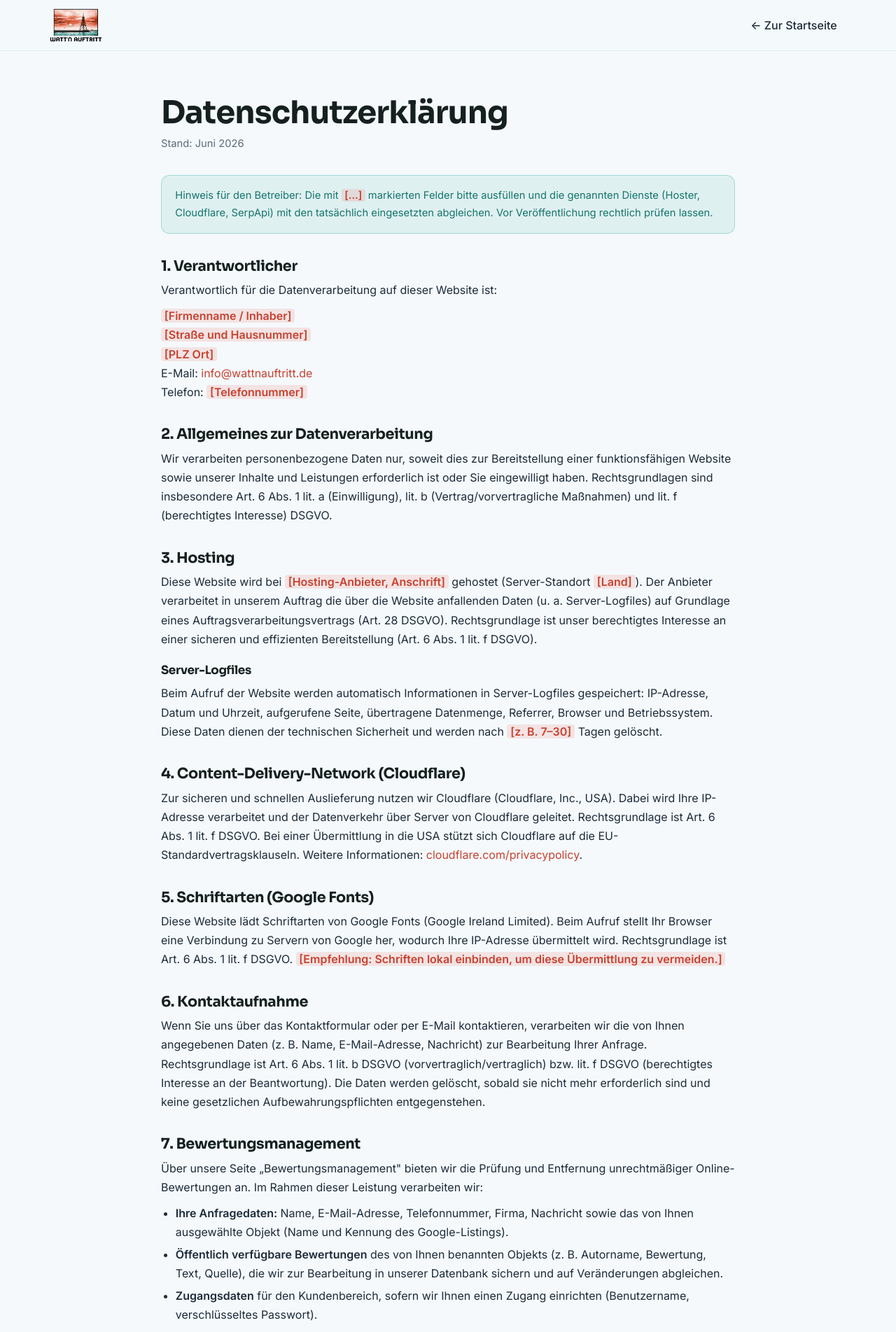
After one commit to Wattnauftritt/wattnauftritt.de, a PHP site: page /datenschutz.html in a window 1280 px wide. The commit adds this page. Shown: the top 1903 px of the page at 70% size. Run offline with PHP 8.4, Linux system fonts and the light colour scheme.

Commit message:
Eigene DB bewertungen_ + Impressum & Datenschutzerklaerung
- Bewertungsmanagement nutzt jetzt eine eigene Datenbank 'bewertungen_'
  (config.sample.php, schema.sql, README angepasst)
- Impressum (impressum.html) gemaess Paragraf 5 DDG
- Datenschutzerklaerung (datenschutz.html) gemaess DSGVO inkl. Abschnitten
  zu Hosting, Cloudflare, Google Fonts, Kontaktformular und insbesondere
  Bewertungsmanagement (SerpApi/Google, Kundenkonto, Session-Cookie)
- Gemeinsames Stylesheet assets/legal.css im Markendesign
- Footer-Links (Startseite, Bewertungsseite) auf die echten Rechtsseiten
  umgestellt; betreiberspezifische Angaben als markierte Platzhalter

```diff
--- /dev/null
+++ b/assets/legal.css
@@ -0,0 +1,31 @@
+/* Rechtsseiten (Impressum, Datenschutz) – nutzt Tokens aus styles.css. */
+.legal-header {
+  position: sticky; top: 0; z-index: 100;
+  background: rgba(245, 249, 252, .82);
+  backdrop-filter: saturate(160%) blur(14px);
+  -webkit-backdrop-filter: saturate(160%) blur(14px);
+  border-bottom: 1px solid var(--line);
+}
+.legal-header__in { display: flex; align-items: center; justify-content: space-between; height: 72px; }
+.legal-header__in img { height: 50px; width: auto; display: block; }
+.legal-header__in a.back { font-weight: 500; color: var(--text); padding: .55rem .9rem; border-radius: 999px; }
+.legal-header__in a.back:hover { background: rgba(225,91,76,.10); color: var(--brand-deep); }
+
+.legal { max-width: 820px; padding: clamp(2.2rem, 6vw, 4rem) 0 clamp(3rem, 7vw, 5rem); }
+.legal h1 { font-family: var(--font-display); font-size: clamp(2rem, 5vw, 2.8rem); color: var(--ink); letter-spacing: -.02em; }
+.legal .updated { color: var(--muted); font-size: .92rem; margin: .4rem 0 2rem; }
+.legal h2 { font-family: var(--font-display); font-size: 1.3rem; color: var(--ink); margin: 2.2rem 0 .6rem; }
+.legal h3 { font-family: var(--font-display); font-size: 1.05rem; color: var(--ink); margin: 1.4rem 0 .4rem; }
+.legal p, .legal li { color: var(--text); line-height: 1.7; }
+.legal p { margin: .6rem 0; }
+.legal ul { margin: .6rem 0; padding-left: 1.3rem; }
+.legal li { margin: .3rem 0; }
+.legal a { color: var(--brand-deep); }
+.legal address { font-style: normal; line-height: 1.7; }
+.legal hr { border: 0; border-top: 1px solid var(--line); margin: 2.4rem 0; }
+
+/* Auszufüllender Platzhalter – im Quelltext klar markiert. */
+.ph { background: rgba(225,91,76,.14); color: var(--brand-deep); padding: 0 .3em; border-radius: 4px; font-weight: 600; }
+
+.legal .hint { background: rgba(31,162,148,.10); border: 1px solid rgba(31,162,148,.30);
+  border-radius: var(--radius-sm); padding: 1rem 1.2rem; font-size: .92rem; color: var(--aqua-deep); margin: 1.5rem 0; }
--- a/bewertungsmanagement/config.sample.php
+++ b/bewertungsmanagement/config.sample.php
@@ -11,8 +11,9 @@
 define('SERPAPI_KEY', 'HIER_SERPAPI_KEY_EINTRAGEN');
 
 // --- Datenbank (MySQL) ----------------------------------------------------
+// Eigene Datenbank für das Bewertungsmanagement (getrennt vom Tracker).
 define('DB_HOST', 'localhost');
-define('DB_NAME', 'tracker_');
+define('DB_NAME', 'bewertungen_');
 define('DB_USER', 'DB_BENUTZER');
 define('DB_PASS', 'DB_PASSWORT');
 
--- a/bewertungsmanagement/index.php
+++ b/bewertungsmanagement/index.php
@@ -183,6 +183,8 @@
         <a href="/#leistungen">Leistungen</a>
         <a href="/bewertungsmanagement/">Bewertungsmanagement</a>
         <a href="/bewertungsmanagement/kunde/login.php">Kundenbereich</a>
+        <a href="/impressum.html">Impressum</a>
+        <a href="/datenschutz.html">Datenschutz</a>
       </nav>
     </div>
     <div class="container footer__bottom">
--- a/bewertungsmanagement/schema.sql
+++ b/bewertungsmanagement/schema.sql
@@ -1,5 +1,6 @@
 -- Bewertungsmanagement – Datenbankschema (MySQL 8 / MariaDB 10+)
--- Einspielen:  mysql -u USER -p DBNAME < schema.sql
+-- Eigene Datenbank (Standard: bewertungen_), getrennt vom Tracker.
+-- Einspielen:  mysql -u USER -p bewertungen_ < schema.sql
 SET NAMES utf8mb4;
 
 -- Anfragen / Aufträge -------------------------------------------------------
--- /dev/null
+++ b/datenschutz.html
@@ -0,0 +1,187 @@
+<!DOCTYPE html>
+<html lang="de">
+<head>
+  <meta charset="UTF-8" />
+  <meta name="viewport" content="width=device-width, initial-scale=1.0" />
+  <title>Datenschutzerklärung | Watt'n Auftritt</title>
+  <meta name="description" content="Datenschutzerklärung von Watt'n Auftritt gemäß DSGVO – inklusive Hinweisen zum Bewertungsmanagement." />
+  <meta name="theme-color" content="#15201f" />
+  <meta name="robots" content="noindex" />
+  <link rel="preconnect" href="https://fonts.googleapis.com" />
+  <link rel="preconnect" href="https://fonts.gstatic.com" crossorigin />
+  <link href="https://fonts.googleapis.com/css2?family=Sora:wght@500;600;700;800&family=Inter:wght@400;500;600&display=swap" rel="stylesheet" />
+  <link rel="icon" href="/assets/logo-min.png" />
+  <link rel="stylesheet" href="/assets/styles.css?v=3" />
+  <link rel="stylesheet" href="/assets/legal.css" />
+</head>
+<body>
+  <header class="legal-header">
+    <div class="container legal-header__in">
+      <a href="/" aria-label="Watt'n Auftritt – Startseite">
+        <img src="/assets/logo.webp" width="560" height="365" alt="Watt'n Auftritt" />
+      </a>
+      <a class="back" href="/">← Zur Startseite</a>
+    </div>
+  </header>
+
+  <main class="container legal">
+    <h1>Datenschutzerklärung</h1>
+    <p class="updated">Stand: Juni 2026</p>
+
+    <p class="hint">Hinweis für den Betreiber: Die mit <span class="ph">[…]</span> markierten Felder
+    bitte ausfüllen und die genannten Dienste (Hoster, Cloudflare, SerpApi) mit den tatsächlich
+    eingesetzten abgleichen. Vor Veröffentlichung rechtlich prüfen lassen.</p>
+
+    <h2>1. Verantwortlicher</h2>
+    <p>Verantwortlich für die Datenverarbeitung auf dieser Website ist:</p>
+    <address>
+      <span class="ph">[Firmenname / Inhaber]</span><br />
+      <span class="ph">[Straße und Hausnummer]</span><br />
+      <span class="ph">[PLZ Ort]</span><br />
+      E-Mail: <a href="mailto:info@wattnauftritt.de">info@wattnauftritt.de</a><br />
+      Telefon: <span class="ph">[Telefonnummer]</span>
+    </address>
+
+    <h2>2. Allgemeines zur Datenverarbeitung</h2>
+    <p>
+      Wir verarbeiten personenbezogene Daten nur, soweit dies zur Bereitstellung einer
+      funktionsfähigen Website sowie unserer Inhalte und Leistungen erforderlich ist oder Sie
+      eingewilligt haben. Rechtsgrundlagen sind insbesondere Art. 6 Abs. 1 lit. a (Einwilligung),
+      lit. b (Vertrag/vorvertragliche Maßnahmen) und lit. f (berechtigtes Interesse) DSGVO.
+    </p>
+
+    <h2>3. Hosting</h2>
+    <p>
+      Diese Website wird bei <span class="ph">[Hosting-Anbieter, Anschrift]</span> gehostet
+      (Server-Standort <span class="ph">[Land]</span>). Der Anbieter verarbeitet in unserem
+      Auftrag die über die Website anfallenden Daten (u. a. Server-Logfiles) auf Grundlage eines
+      Auftragsverarbeitungsvertrags (Art. 28 DSGVO). Rechtsgrundlage ist unser berechtigtes
+      Interesse an einer sicheren und effizienten Bereitstellung (Art. 6 Abs. 1 lit. f DSGVO).
+    </p>
+
+    <h3>Server-Logfiles</h3>
+    <p>
+      Beim Aufruf der Website werden automatisch Informationen in Server-Logfiles gespeichert:
+      IP-Adresse, Datum und Uhrzeit, aufgerufene Seite, übertragene Datenmenge, Referrer,
+      Browser und Betriebssystem. Diese Daten dienen der technischen Sicherheit und werden nach
+      <span class="ph">[z. B. 7–30]</span> Tagen gelöscht.
+    </p>
+
+    <h2>4. Content-Delivery-Network (Cloudflare)</h2>
+    <p>
+      Zur sicheren und schnellen Auslieferung nutzen wir Cloudflare (Cloudflare, Inc., USA).
+      Dabei wird Ihre IP-Adresse verarbeitet und der Datenverkehr über Server von Cloudflare
+      geleitet. Rechtsgrundlage ist Art. 6 Abs. 1 lit. f DSGVO. Bei einer Übermittlung in die USA
+      stützt sich Cloudflare auf die EU-Standardvertragsklauseln. Weitere Informationen:
+      <a href="https://www.cloudflare.com/privacypolicy/" target="_blank" rel="noopener">cloudflare.com/privacypolicy</a>.
+    </p>
+
+    <h2>5. Schriftarten (Google Fonts)</h2>
+    <p>
+      Diese Website lädt Schriftarten von Google Fonts (Google Ireland Limited). Beim Aufruf
+      stellt Ihr Browser eine Verbindung zu Servern von Google her, wodurch Ihre IP-Adresse
+      übermittelt wird. Rechtsgrundlage ist Art. 6 Abs. 1 lit. f DSGVO.
+      <span class="ph">[Empfehlung: Schriften lokal einbinden, um diese Übermittlung zu vermeiden.]</span>
+    </p>
+
+    <h2>6. Kontaktaufnahme</h2>
+    <p>
+      Wenn Sie uns über das Kontaktformular oder per E-Mail kontaktieren, verarbeiten wir die von
+      Ihnen angegebenen Daten (z. B. Name, E-Mail-Adresse, Nachricht) zur Bearbeitung Ihrer
+      Anfrage. Rechtsgrundlage ist Art. 6 Abs. 1 lit. b DSGVO (vorvertraglich/vertraglich) bzw.
+      lit. f DSGVO (berechtigtes Interesse an der Beantwortung). Die Daten werden gelöscht, sobald
+      sie nicht mehr erforderlich sind und keine gesetzlichen Aufbewahrungspflichten entgegenstehen.
+    </p>
+
+    <h2>7. Bewertungsmanagement</h2>
+    <p>
+      Über unsere Seite „Bewertungsmanagement" bieten wir die Prüfung und Entfernung
+      unrechtmäßiger Online-Bewertungen an. Im Rahmen dieser Leistung verarbeiten wir:
+    </p>
+    <ul>
+      <li><strong>Ihre Anfragedaten:</strong> Name, E-Mail-Adresse, Telefonnummer, Firma, Nachricht
+        sowie das von Ihnen ausgewählte Objekt (Name und Kennung des Google-Listings).</li>
+      <li><strong>Öffentlich verfügbare Bewertungen</strong> des von Ihnen benannten Objekts
+        (z. B. Autorname, Bewertung, Text, Quelle), die wir zur Bearbeitung in unserer Datenbank
+        sichern und auf Veränderungen abgleichen.</li>
+      <li><strong>Zugangsdaten</strong> für den Kundenbereich, sofern wir Ihnen einen Zugang
+        einrichten (Benutzername, verschlüsseltes Passwort).</li>
+    </ul>
+    <p>
+      Rechtsgrundlage ist Art. 6 Abs. 1 lit. b DSGVO (Durchführung des Auftrags) sowie
+      Art. 6 Abs. 1 lit. f DSGVO (berechtigtes Interesse an der Erbringung und Dokumentation der
+      Leistung). Die Daten werden für die Dauer des Auftragsverhältnisses und im Rahmen
+      gesetzlicher Aufbewahrungsfristen gespeichert und anschließend gelöscht.
+    </p>
+
+    <h3>Eingesetzter Dienstleister: SerpApi</h3>
+    <p>
+      Zur Ermittlung des Objekts und zum Abruf der öffentlichen Bewertungen nutzen wir die
+      Schnittstelle von SerpApi (SerpApi, LLC, USA). Dabei wird die Objektbezeichnung bzw. die
+      Listing-Kennung an SerpApi übermittelt; der Abruf erfolgt serverseitig durch uns. Eine
+      Übermittlung in die USA wird auf die EU-Standardvertragsklauseln gestützt. Datenschutz­hinweise:
+      <a href="https://serpapi.com/legal" target="_blank" rel="noopener">serpapi.com/legal</a>.
+      Quelle der Bewertungen ist Google (Google Ireland Limited).
+    </p>
+
+    <h2>8. Cookies</h2>
+    <p>
+      Unsere Website verwendet im öffentlichen Bereich keine Tracking-Cookies. Im Kunden- und
+      Adminbereich des Bewertungsmanagements setzen wir ein technisch notwendiges Sitzungs-Cookie
+      (<code>WNA_BM</code>), um die Anmeldung aufrechtzuerhalten. Rechtsgrundlage ist § 25 Abs. 2
+      TDDDG (technisch erforderlich) i. V. m. Art. 6 Abs. 1 lit. f DSGVO. Das Cookie wird beim
+      Schließen des Browsers bzw. mit der Abmeldung gelöscht.
+    </p>
+
+    <h2>9. Ihre Rechte</h2>
+    <p>Ihnen stehen gegenüber uns folgende Rechte hinsichtlich Ihrer personenbezogenen Daten zu:</p>
+    <ul>
+      <li>Recht auf Auskunft (Art. 15 DSGVO)</li>
+      <li>Recht auf Berichtigung (Art. 16 DSGVO)</li>
+      <li>Recht auf Löschung (Art. 17 DSGVO)</li>
+      <li>Recht auf Einschränkung der Verarbeitung (Art. 18 DSGVO)</li>
+      <li>Recht auf Datenübertragbarkeit (Art. 20 DSGVO)</li>
+      <li>Recht auf Widerspruch gegen die Verarbeitung (Art. 21 DSGVO)</li>
+      <li>Recht auf Widerruf einer erteilten Einwilligung (Art. 7 Abs. 3 DSGVO)</li>
+    </ul>
+    <p>
+      Zudem haben Sie das Recht, sich bei einer Datenschutz-Aufsichtsbehörde zu beschweren
+      (Art. 77 DSGVO). Zuständig ist u. a. die Aufsichtsbehörde Ihres Bundeslandes:
+      <span class="ph">[zuständige Aufsichtsbehörde des Bundeslandes]</span>.
+    </p>
+
+    <h2>10. SSL-/TLS-Verschlüsselung</h2>
+    <p>
+      Diese Seite nutzt aus Sicherheitsgründen eine SSL-/TLS-Verschlüsselung. Eine verschlüsselte
+      Verbindung erkennen Sie an „https://" und dem Schloss-Symbol in der Adresszeile Ihres
+      Browsers.
+    </p>
+
+    <h2>11. Aktualität</h2>
+    <p>
+      Diese Datenschutzerklärung wird angepasst, wenn Änderungen der Verarbeitung dies erforderlich
+      machen. Es gilt die jeweils aktuelle, auf dieser Seite veröffentlichte Fassung.
+    </p>
+  </main>
+
+  <footer class="site-footer">
+    <div class="container footer-inner">
+      <div class="footer__brand">
+        <span class="brand__text">Watt'n <strong>Auftritt</strong></span>
+        <p>Wir bringen Ihren Auftritt digital zu Ihren Kunden.</p>
+      </div>
+      <nav class="footer__nav" aria-label="Footer">
+        <a href="/">Startseite</a>
+        <a href="/bewertungsmanagement/">Bewertungsmanagement</a>
+        <a href="/impressum.html">Impressum</a>
+        <a href="/datenschutz.html">Datenschutz</a>
+      </nav>
+    </div>
+    <div class="container footer__bottom">
+      <p>© <span id="year">2026</span> Watt'n Auftritt. Alle Rechte vorbehalten.</p>
+    </div>
+  </footer>
+
+  <script>document.getElementById('year').textContent = new Date().getFullYear();</script>
+</body>
+</html>
--- a/index.html
+++ b/index.html
@@ -286,8 +286,8 @@
         <a href="#referenzen">Referenzen</a>
         <a href="/bewertungsmanagement/">Bewertungsmanagement</a>
         <a href="#kontakt">Kontakt</a>
-        <a href="#impressum">Impressum</a>
-        <a href="#datenschutz">Datenschutz</a>
+        <a href="/impressum.html">Impressum</a>
+        <a href="/datenschutz.html">Datenschutz</a>
       </nav>
     </div>
     <div class="container footer__bottom">
```
Also changed, not shown: impressum.html (added, +120 -0 lines), bewertungsmanagement/README.md.
